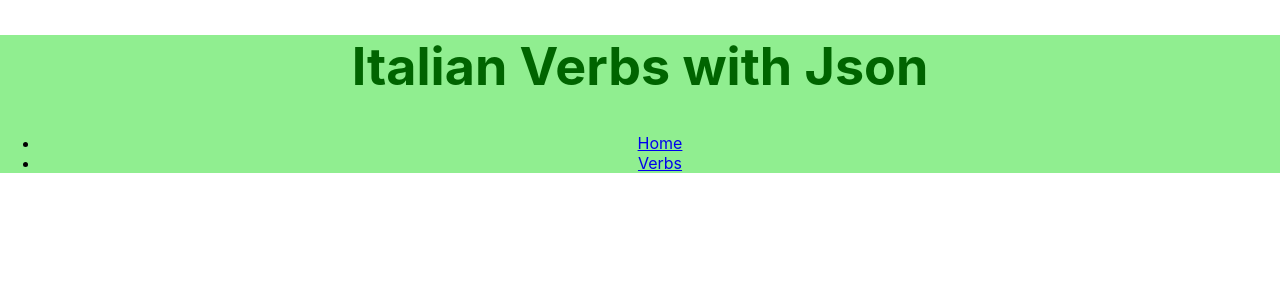
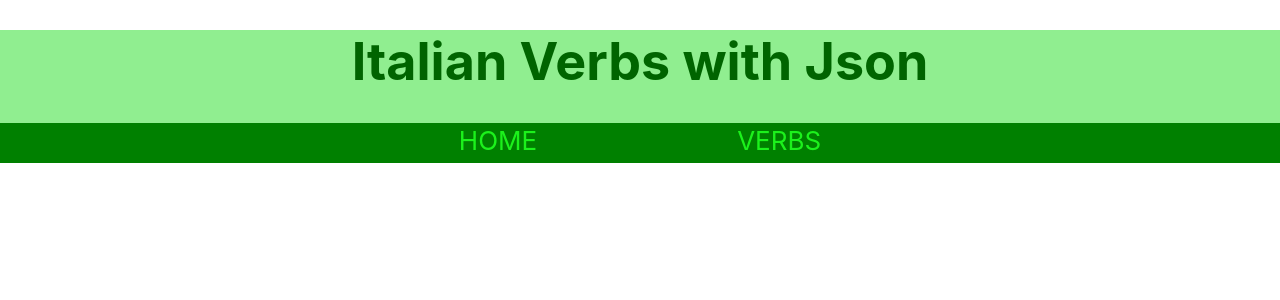
Before and after one commit to JsonE97/duolingo-italian, a React (Create React App) app: page / in a window 1280 px wide. Shown: the top 300 px of the page. Built offline with nearby package versions, Linux system fonts and the light colour scheme.

Commit message:
updated styles to be nicer

```diff
--- a/src/App.jsx
+++ b/src/App.jsx
@@ -13,18 +13,15 @@ function App() {
       <div className="App">
         <header className="App-header">
           <h1>Italian Verbs with Json</h1>
+          <div className="container">
+            <nav>
+              <ul>
+                <li><Link className="nav-link" to="/">Home</Link></li>
+                <li><Link className="nav-link" to="/verbs">Verbs</Link></li>
+              </ul>
+            </nav>
+          </div>
         </header>
-
-        <nav>
-          <ul>
-            <li>
-              <Link to="/">Home</Link>
-            </li>
-            <li>
-              <Link to="/verbs">Verbs</Link>
-            </li>
-          </ul>
-        </nav>
 
         <Switch>
           <Route path="/verbs">
--- a/src/App.scss
+++ b/src/App.scss
@@ -14,6 +14,8 @@
 
   h1 {
     color: darkgreen;
+    padding: 0;
+    margin: 30px;
   }
 }
 
@@ -34,3 +36,42 @@ header {
     color: green;
   }
 }
+
+
+// navbar styles to be move
+.container {
+  background-color: green;
+  height: 40px;
+  width: 100%;
+  margin: 0 auto;
+
+  nav {
+    text-align: center;
+  }
+}
+
+nav ul {
+  margin: 0;
+  padding: 0;
+  padding-bottom: 20px;
+  text-align: center;
+  list-style: none;
+}
+
+nav li {
+  display: inline-block;
+  margin: 0 100px;
+  padding-top: 2px;
+}
+
+.nav-link {
+  color: rgb(28, 241, 28);
+  text-decoration: none;
+  text-transform: uppercase;
+}
+
+header::after {
+  content: '';
+  display: table;
+  clear: both;
+}
--- a/src/VerbContainer.scss
+++ b/src/VerbContainer.scss
@@ -8,9 +8,11 @@
     th {
         text-align: left;
         padding-bottom: 5px;
+        text-transform: capitalize;
         background-color: green;
     }
     td {
+        background-color: rgb(247, 238, 238);
         text-align: left;
         width: 50%;
     }
```
